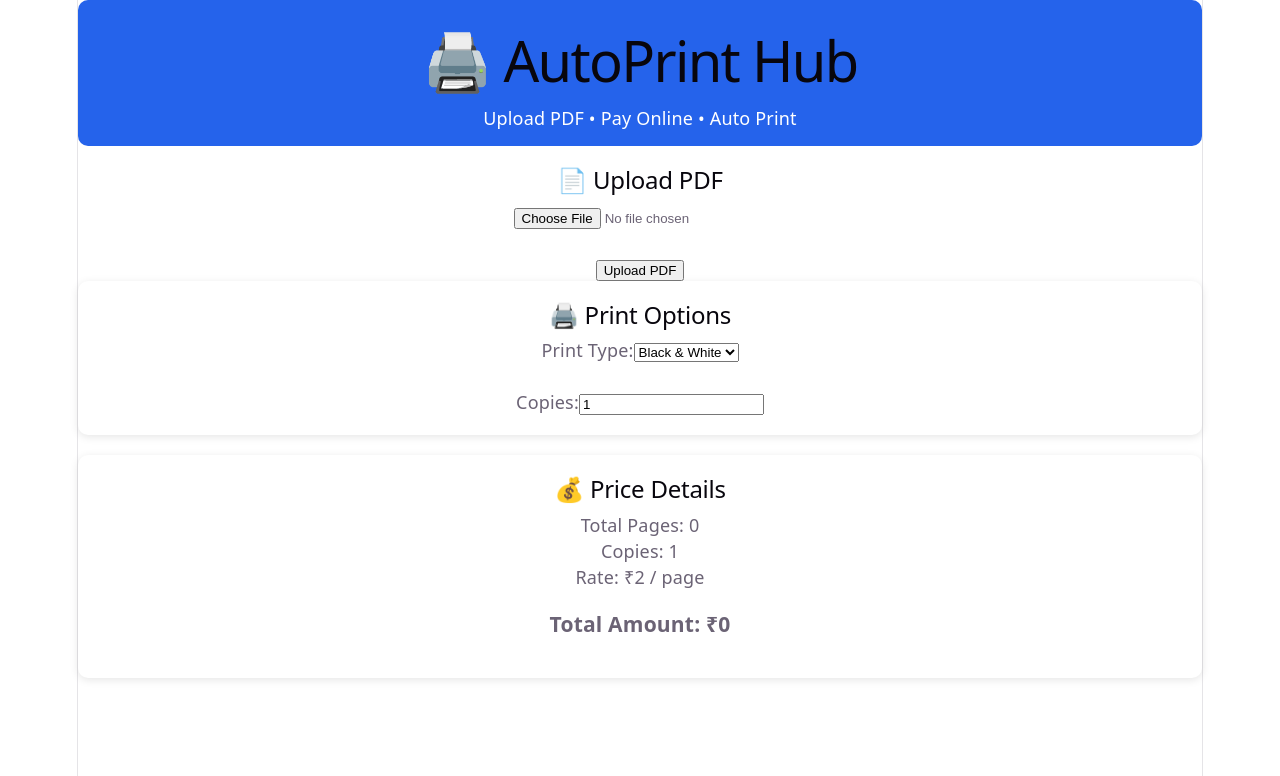
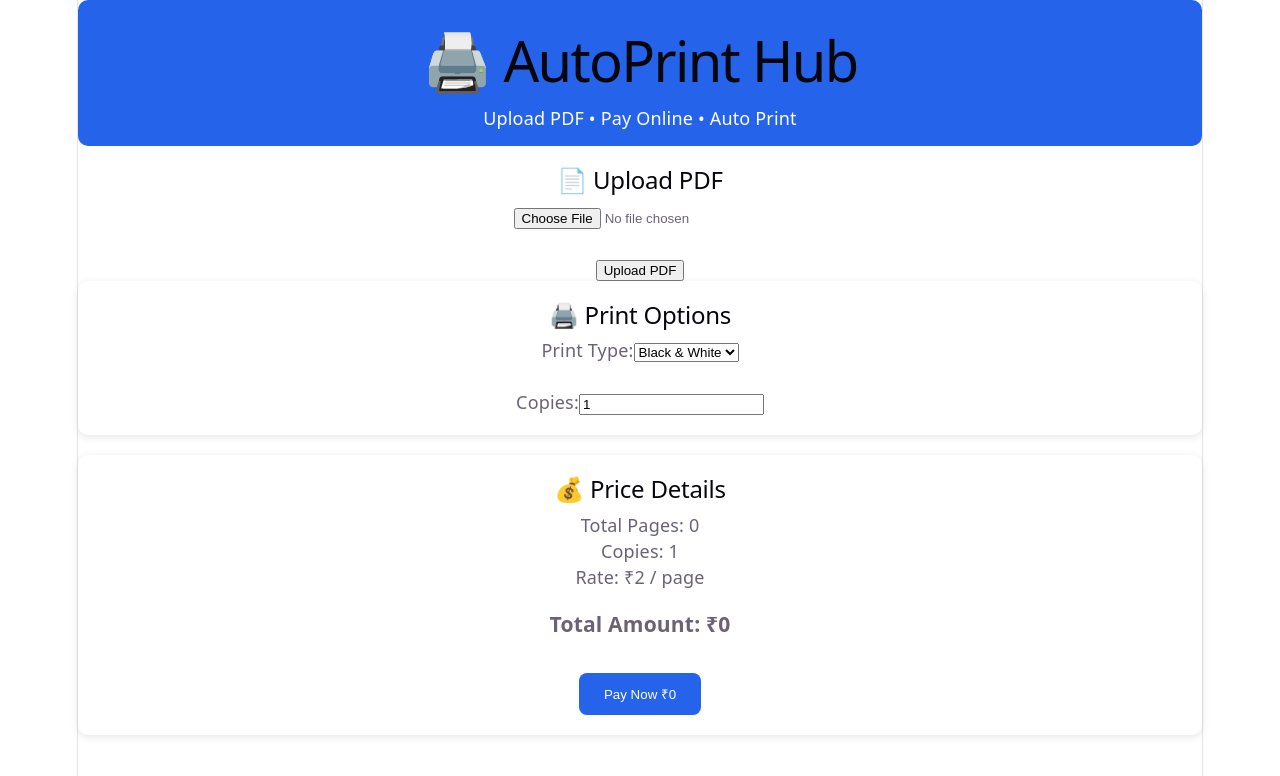
Before and after one commit to sunilgurjar54319-jpg/AutoPrintHub, a React (Vite) app in the folder client/: page / in a window 1280 px wide. Shown: the top 776 px of the page. Built offline with nearby package versions, Linux system fonts and the light colour scheme.

Commit message:
Add pay now button

```diff
--- a/client/src/components/PriceCard.jsx
+++ b/client/src/components/PriceCard.jsx
@@ -28,6 +28,20 @@ function PriceCard({ pages, copies, color, total }) {
       <h3>
         Total Amount: ₹{total}
       </h3>
+      <button
+  style={{
+    marginTop: "15px",
+    padding: "12px 25px",
+    background: "#2563eb",
+    color: "white",
+    border: "none",
+    borderRadius: "8px",
+    cursor: "pointer",
+  }}
+  onClick={() => alert("Payment Coming Soon")}
+>
+  Pay Now ₹{total}
+</button>
     </div>
   );
 }
```
